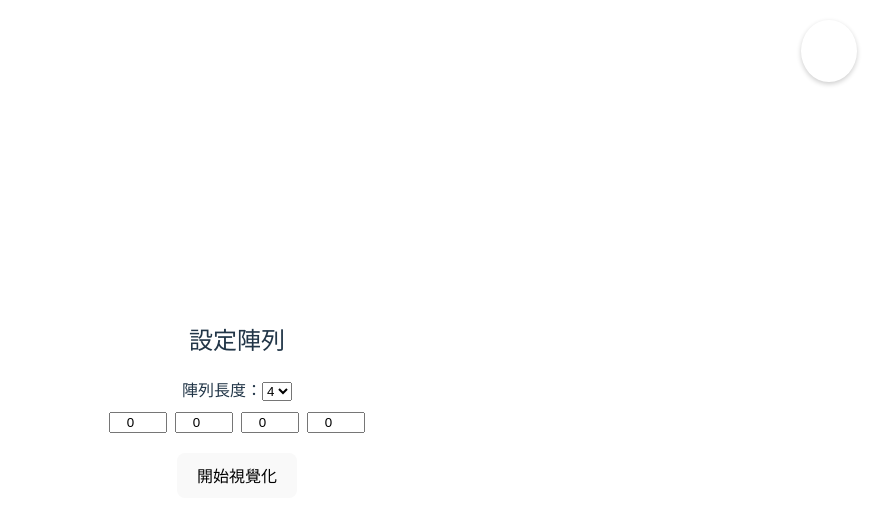
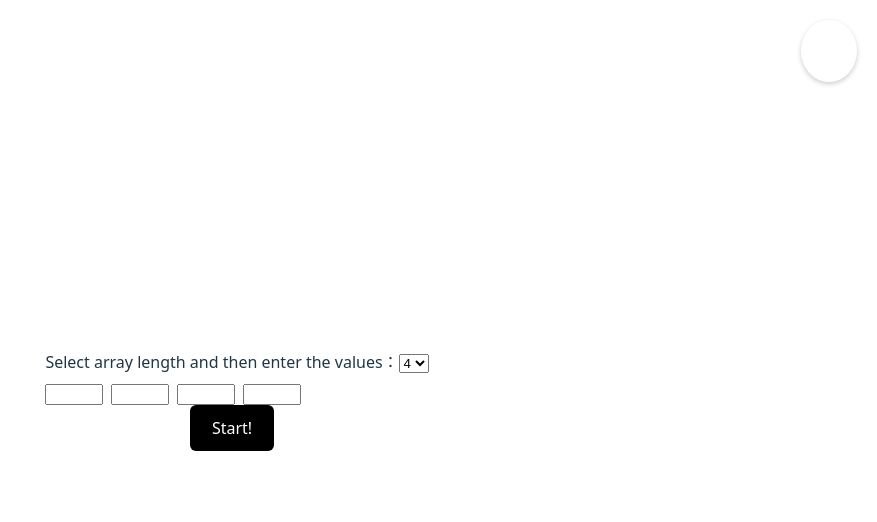
Before and after one commit to cmj0415/DSA-Visualization, a React (Vite) app in the folder dsa-visualization/: page /arr-setup in a window 1280 px wide. Shown: the top 522 px of the page, without its empty margins (403-1280 px from the left). Built offline with nearby package versions, Linux system fonts and the light colour scheme.

Commit message:
feat: handle illegal outputs

```diff
--- a/dsa-visualization/src/components/ArraySetup.tsx
+++ b/dsa-visualization/src/components/ArraySetup.tsx
@@ -1,33 +1,48 @@
 import { useState } from "react";
+import Button from "./Button";
 type Props = {
   onSubmit: (arr: number[]) => void;
 };
 export default function ArraySetup({ onSubmit }: Props) {
   const [arrayLength, setArrayLength] = useState<number>(4);
-  const [arrayValues, setArrayValues] = useState<number[]>(Array(4).fill(0));
+  const [inputValues, setInputValues] = useState<string[]>(Array(4).fill(""));
 
+  const isNumber = (input: string): boolean => {
+    for (let ch of input) {
+      if (ch < "0" || ch > "9") return false;
+    }
+    return true;
+  };
   const handleLengthChange = (event: React.ChangeEvent<HTMLSelectElement>) => {
     const length = Number(event.target.value);
     setArrayLength(length);
-    setArrayValues(Array(length).fill(0));
+    setInputValues(Array(length).fill(""));
   };
 
-  const handleValueChange = (index: number, value: string) => {
-    const newValues = [...arrayValues];
-    newValues[index] = Number(value) || 0;
-    setArrayValues(newValues);
+  const handleInputChange = (index: number, value: string) => {
+    const newInput = [...inputValues];
+    newInput[index] = value;
+    setInputValues(newInput);
   };
 
-  const handleSubmit = () => {
-    onSubmit(arrayValues);
+  const handleValueChange = () => {
+    for (let i of inputValues) {
+      if (!isNumber(i)) {
+        alert("Please enter numbers!");
+        return;
+      } else if (Number(i) < -100 || Number(i) > 100) {
+        alert("Please enter numbers between -100 and 100");
+        return;
+      }
+    }
+    const parsedValues = inputValues.map((value) => Number(value));
+    onSubmit(parsedValues);
   };
+
   return (
     <div style={{ padding: "20px" }}>
-      <h2>設定陣列</h2>
-
-      {/* 下拉選單 */}
       <label>
-        陣列長度：
+        Select array length and then enter the values：
         <select value={arrayLength} onChange={handleLengthChange}>
           {[...Array(5)].map((_, i) => (
             <option key={i} value={i + 4}>
@@ -37,23 +52,19 @@ export default function ArraySetup({ onSubmit }: Props) {
         </select>
       </label>
 
-      {/* 動態生成輸入框 */}
       <div style={{ marginTop: "10px", display: "flex", gap: "8px" }}>
-        {arrayValues.map((value, i) => (
+        {[...Array(arrayLength)].map((value, i) => (
           <input
             key={i}
-            type="number"
+            type="text"
             value={value}
-            onChange={(e) => handleValueChange(i, e.target.value)}
+            onChange={(e) => handleInputChange(i, e.target.value)}
             style={{ width: "50px", textAlign: "center" }}
           />
         ))}
       </div>
 
-      {/* 提交按鈕 */}
-      <button onClick={handleSubmit} style={{ marginTop: "20px" }}>
-        開始視覺化
-      </button>
+      <Button text="Start!" onClickCallback={handleValueChange} />
     </div>
   );
 }
```
